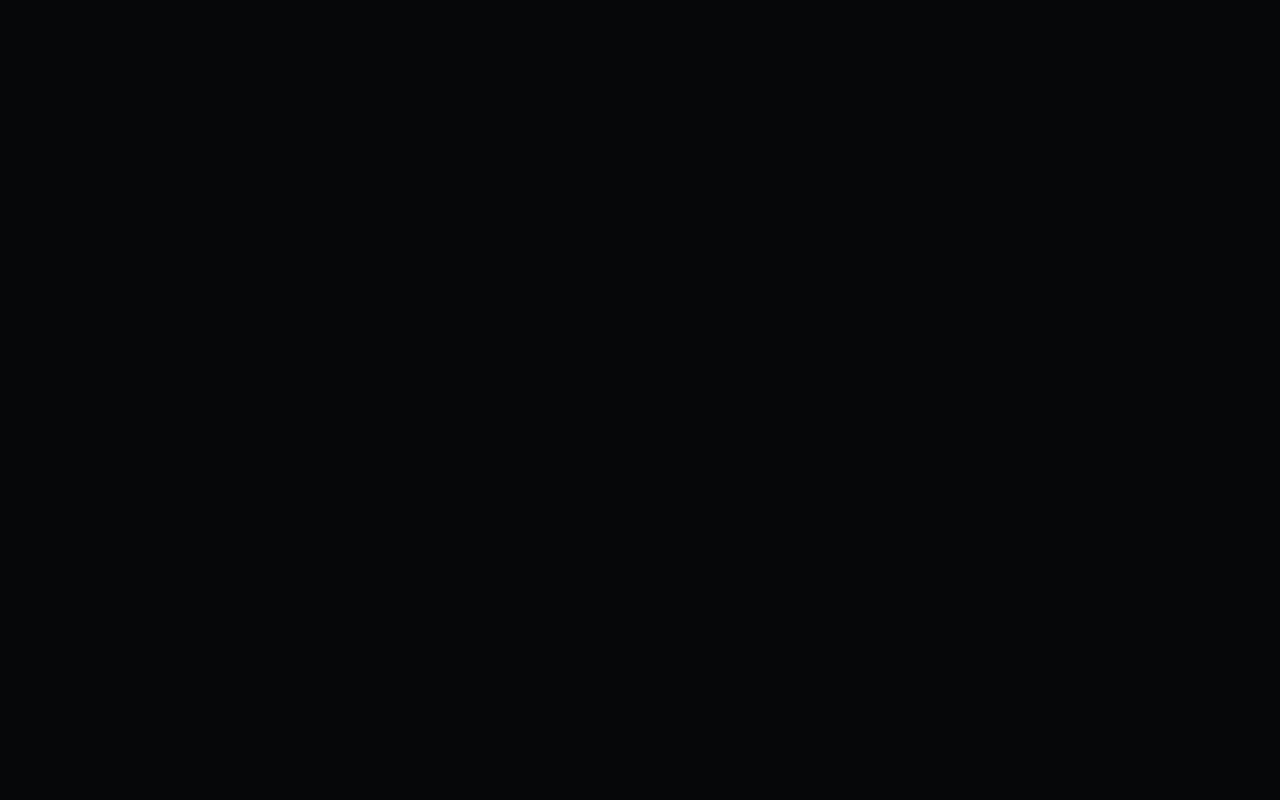
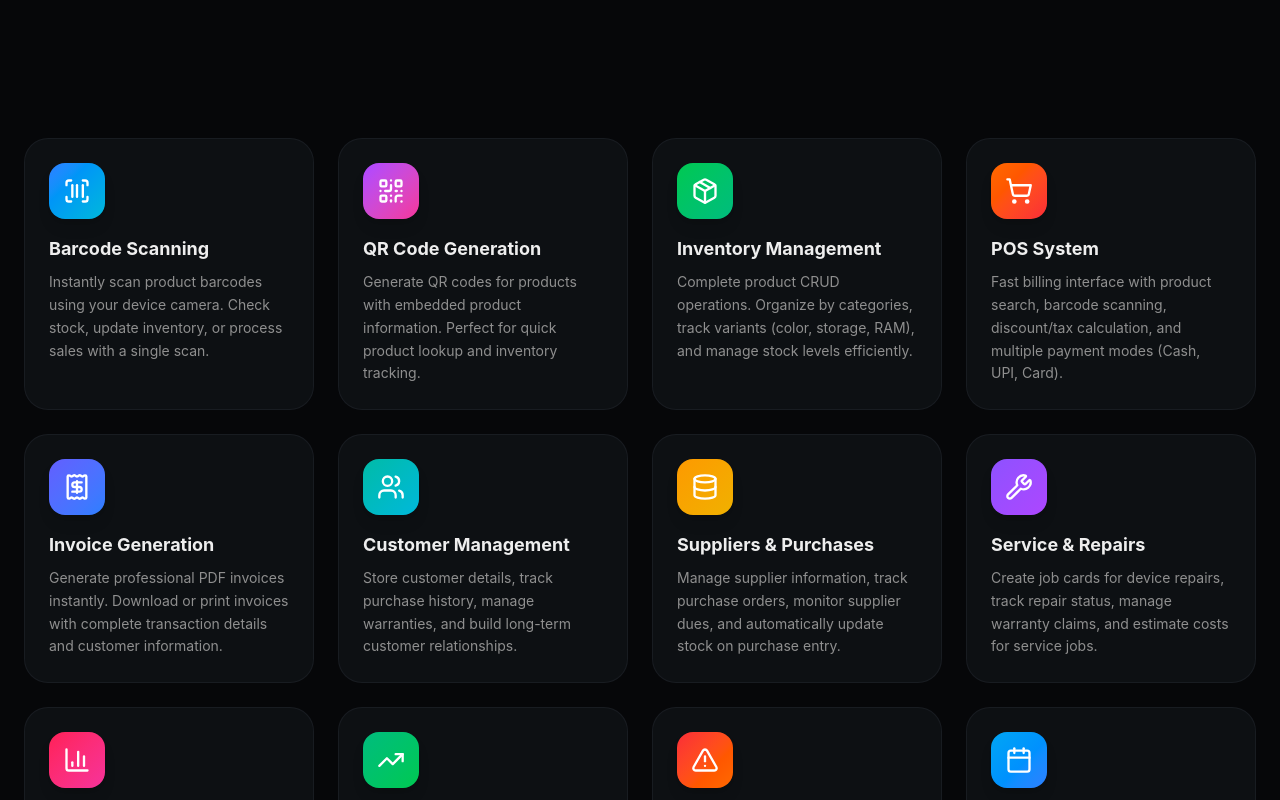
Before and after one commit to Dhani-1428/bonus-stock-manager, a Next.js app: page / in a window 1280 px wide. Shown: the part 1040-1840 px from the top of the page. Built offline with nearby package versions, Linux system fonts and the light colour scheme; no server answers.

Commit message:
Fix scroll animations - use proper Framer Motion hooks for card animations

```diff
--- a/components/landing/features-section.tsx
+++ b/components/landing/features-section.tsx
@@ -1,7 +1,7 @@
 "use client"
 
 import { useEffect, useRef, useState } from "react"
-import { motion, useScroll, useTransform } from "framer-motion"
+import { motion, useScroll, useTransform, useInView } from "framer-motion"
 import {
   ScanBarcode,
   BarChart3,
@@ -137,6 +137,50 @@ const features = [
   },
 ]
 
+function FeatureCard({ feature, index }: { feature: typeof features[0]; index: number }) {
+  const ref = useRef<HTMLDivElement>(null)
+  const isInView = useInView(ref, { once: true, margin: "-100px" })
+  const Icon = feature.icon
+
+  return (
+    <motion.div
+      ref={ref}
+      initial={{ opacity: 0, y: 50, rotateX: 10 }}
+      animate={isInView ? { opacity: 1, y: 0, rotateX: 0 } : { opacity: 0, y: 50, rotateX: 10 }}
+      transition={{
+        duration: 0.6,
+        delay: index * 0.1,
+        ease: [0.21, 1.11, 0.81, 0.99],
+      }}
+      className="h-full"
+      style={{ perspective: 1000 }}
+    >
+      <CardSpotlight className="group h-full hover:neon-glow cursor-default transition-all duration-300">
+        <div className="relative z-20 p-6">
+          {/* Icon with gradient background */}
+          <motion.div
+            className={`w-14 h-14 rounded-xl bg-gradient-to-br ${feature.color} flex items-center justify-center mb-4 group-hover:scale-110 transition-transform duration-300 shadow-lg`}
+            whileHover={{ rotate: 360 }}
+            transition={{ duration: 0.5 }}
+          >
+            <Icon className="w-7 h-7 text-white" />
+          </motion.div>
+
+          {/* Title */}
+          <h3 className="text-lg font-bold text-foreground mb-2 group-hover:text-primary transition-colors">
+            {feature.title}
+          </h3>
+
+          {/* Description */}
+          <p className="text-sm text-muted-foreground leading-relaxed">
+            {feature.description}
+          </p>
+        </div>
+      </CardSpotlight>
+    </motion.div>
+  )
+}
+
 export function FeaturesSection() {
   const containerRef = useRef<HTMLDivElement>(null)
   const { scrollYProgress } = useScroll({
@@ -155,7 +199,7 @@ export function FeaturesSection() {
       ref={containerRef}
     >
       <div className="max-w-7xl mx-auto px-6">
-        {/* Section heading */}
+        {/* Section heading with scroll animation */}
         <motion.div
           className="text-center mb-16"
           style={{ opacity, scale, y }}
@@ -174,59 +218,9 @@ export function FeaturesSection() {
 
         {/* Features grid - Responsive card layout with scroll animations */}
         <div className="grid grid-cols-1 sm:grid-cols-2 lg:grid-cols-3 xl:grid-cols-4 gap-6">
-          {features.map((feature, i) => {
-            const Icon = feature.icon
-
-            // Calculate scroll progress for each card
-            const cardScrollProgress = useTransform(
-              scrollYProgress,
-              [i * 0.05, (i + 1) * 0.05],
-              [0, 1]
-            )
-
-            const cardOpacity = useTransform(cardScrollProgress, [0, 0.3, 0.7, 1], [0, 1, 1, 1])
-            const cardScale = useTransform(cardScrollProgress, [0, 0.3, 0.7, 1], [0.8, 1, 1, 1])
-            const cardY = useTransform(cardScrollProgress, [0, 0.3, 0.7, 1], [50, 0, 0, 0])
-            const cardRotate = useTransform(cardScrollProgress, [0, 0.3, 0.7, 1], [5, 0, 0, 0])
-
-            return (
-              <motion.div
-                key={feature.title}
-                style={{
-                  opacity: cardOpacity,
-                  scale: cardScale,
-                  y: cardY,
-                  rotateX: cardRotate,
-                }}
-                className="h-full"
-              >
-                <CardSpotlight
-                  className="group h-full hover:neon-glow cursor-default transition-all duration-300"
-                >
-                  <div className="relative z-20 p-6">
-                    {/* Icon with gradient background */}
-                    <motion.div
-                      className={`w-14 h-14 rounded-xl bg-gradient-to-br ${feature.color} flex items-center justify-center mb-4 group-hover:scale-110 transition-transform duration-300 shadow-lg`}
-                      whileHover={{ rotate: 360 }}
-                      transition={{ duration: 0.5 }}
-                    >
-                      <Icon className="w-7 h-7 text-white" />
-                    </motion.div>
-
-                    {/* Title */}
-                    <h3 className="text-lg font-bold text-foreground mb-2 group-hover:text-primary transition-colors">
-                      {feature.title}
-                    </h3>
-
-                    {/* Description */}
-                    <p className="text-sm text-muted-foreground leading-relaxed">
-                      {feature.description}
-                    </p>
-                  </div>
-                </CardSpotlight>
-              </motion.div>
-            )
-          })}
+          {features.map((feature, i) => (
+            <FeatureCard key={feature.title} feature={feature} index={i} />
+          ))}
         </div>
       </div>
     </section>
```
